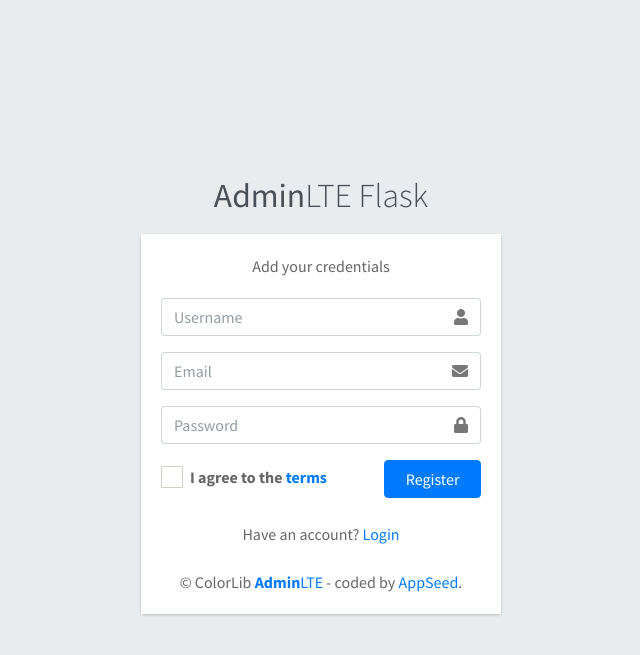
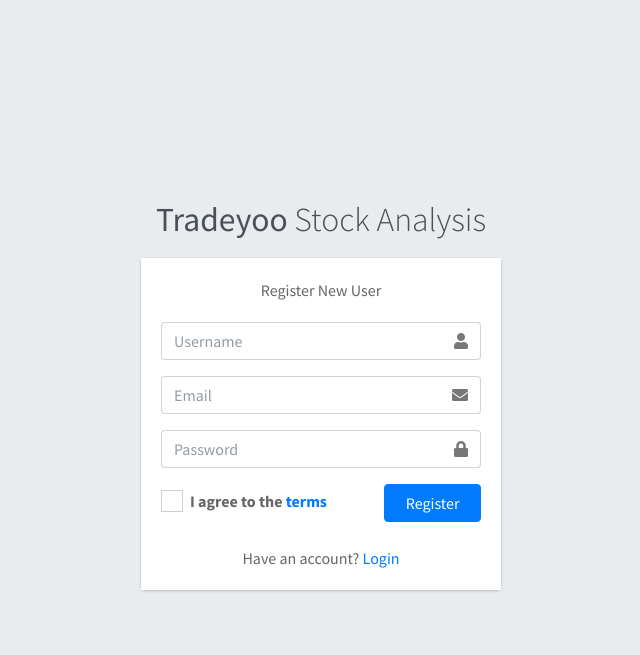
Before and after one commit to Salma-Yassin/Stock-Analysis-Website, a Flask app: page /register in a window 1280 px wide. Shown: the top 655 px of the page, without its empty margins (319-959 px from the left). Run offline with Flask 3, Linux system fonts and the light colour scheme; style sheets or scripts are compiled from the project's sources; some libraries are stand-ins or nearby versions.

Commit message:
Some modifying for log in and register page

```diff
--- a/apps/templates/accounts/register.html
+++ b/apps/templates/accounts/register.html
@@ -25,7 +25,7 @@
 
     <div class="login-logo">
         <a target="_blank" rel="noopener noreferrer"
-           href="https://appseed.us/product/adminlte/flask/"><b>Admin</b>LTE Flask</a>
+           href="/"><b>Tradeyoo</b> Stock Analysis</a>
     </div>
 
     <div class="card">
@@ -35,7 +35,7 @@
                 <span class="text-danger">{{ msg | safe }}</span>
             {% else %}
             <span>
-                Add your credentials
+                Register New User
             </span>
             {% endif %}
         </p>
@@ -87,12 +87,12 @@
         <br />
         <div class="text-center">
             Have an account? <a href="{{ url_for('login') }}" class="text-center">Login</a>
-            <br />
+            <!--<br />
             <br />
             &copy; ColorLib
             <a target="_blank" rel="noopener noreferrer"
                href="https://appseed.us/product/adminlte/flask/"><b>Admin</b>LTE</a>
-            - coded by <a target="_blank" rel="noopener noreferrer" href="https://appseed.us">AppSeed</a>.
+            - coded by <a target="_blank" rel="noopener noreferrer" href="https://appseed.us">AppSeed</a>.-->
         </div>
 
       </div>
--- a/apps/templates/home/examples-recover-password.html
+++ b/apps/templates/home/examples-recover-password.html
@@ -23,7 +23,7 @@
 
   <div class="login-box">
     <div class="login-logo">
-      <a href="/"><b>Admin</b>LTE</a>
+      <a href="/"><b>Tradeyoo</b> Stock Analysis</a>
     </div>
     <!-- /.login-logo -->
     <div class="card">
```
Also changed, not shown: apps/templates/accounts/login.html (+4 -4 lines).
